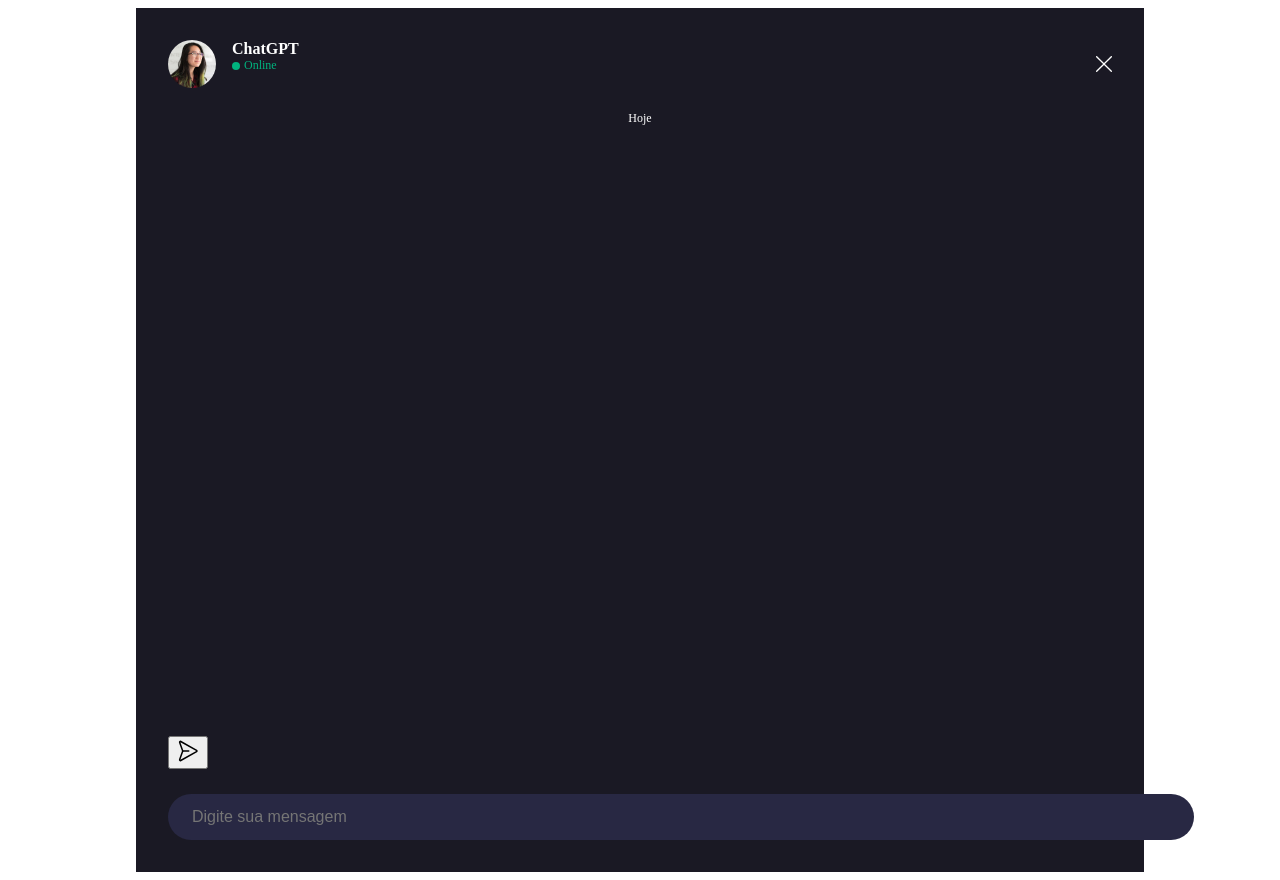
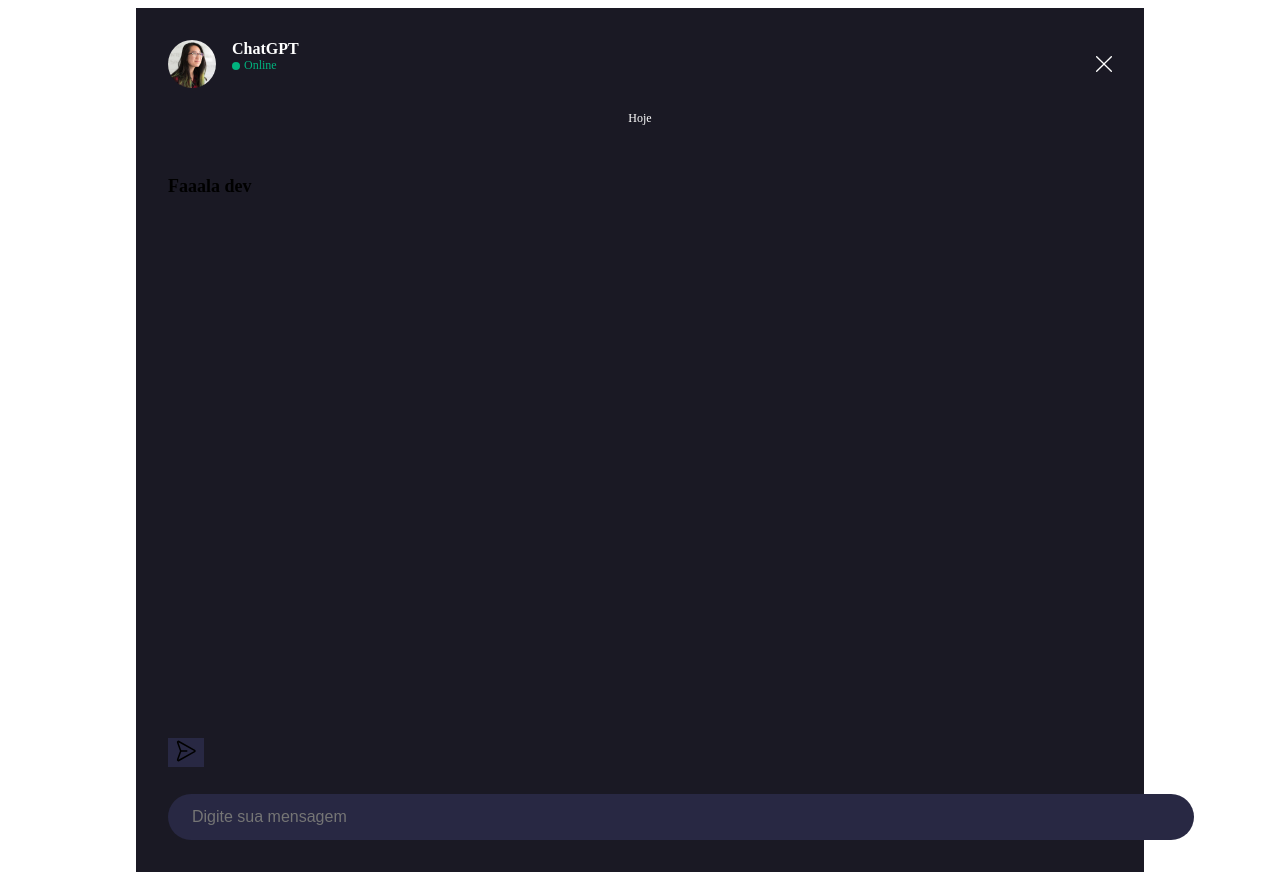
Before and after one commit to claytonfortunato/webChat-04, a React (Vite) app: page / in a window 1280 px wide. Built offline with nearby package versions, Linux system fonts and the light colour scheme; the HTML template or start-up script is replaced by a standard one.

Commit message:
feat: style chat

```diff
--- a/src/components/ChatBody/index.tsx
+++ b/src/components/ChatBody/index.tsx
@@ -4,6 +4,9 @@
   return (
     <C.Container>
       <div className="date">Hoje</div>
+      <div>
+        <h2>Faaala dev</h2>
+      </div>
     </C.Container>
   );
 };
--- a/src/components/ChatInput/styles.ts
+++ b/src/components/ChatInput/styles.ts
@@ -24,7 +24,9 @@
 
 export const Button = styled.button`
   position: absolute;
-  top: 92%;
+  top: 92.2%;
 
   cursor: pointer;
+  background-color: #282843;
+  border: none;
 `;
```
